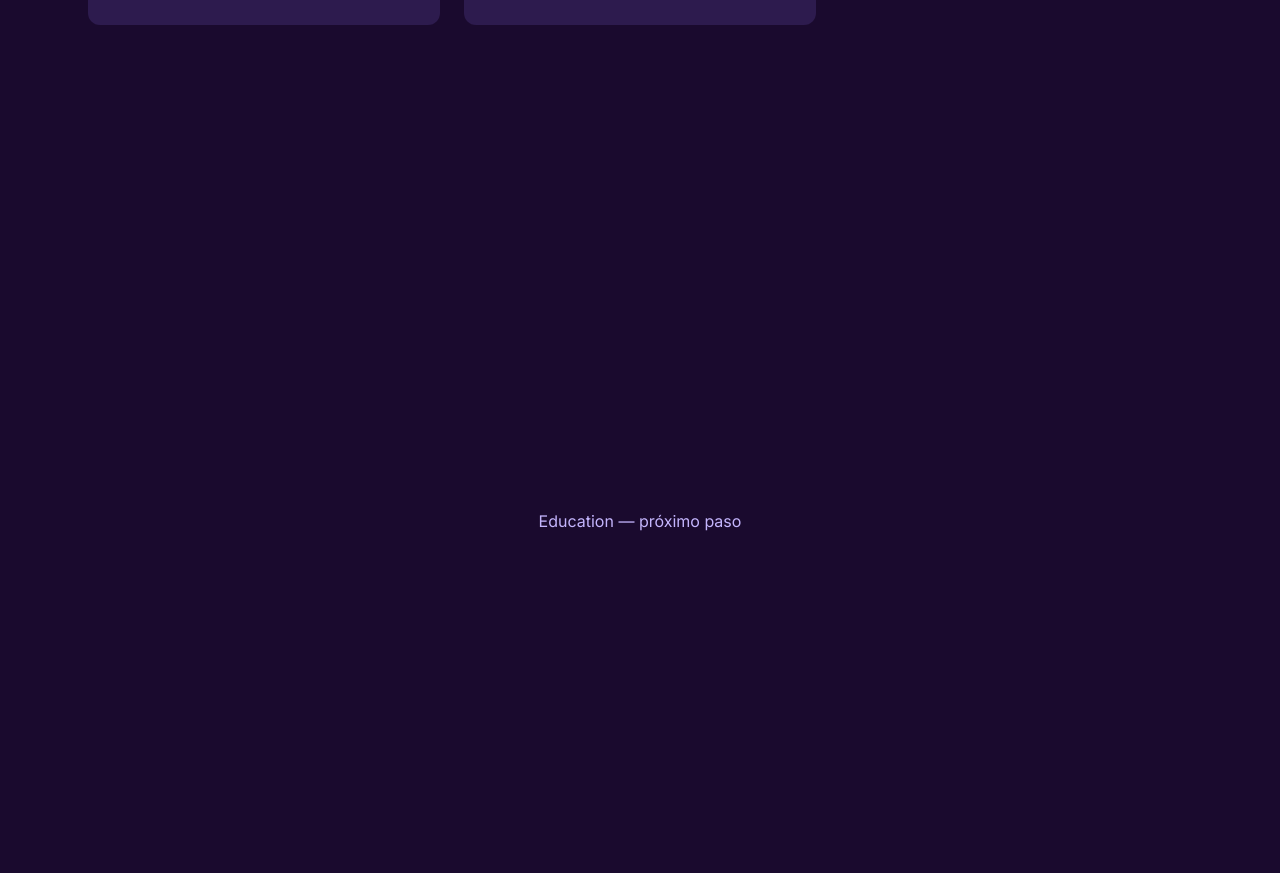
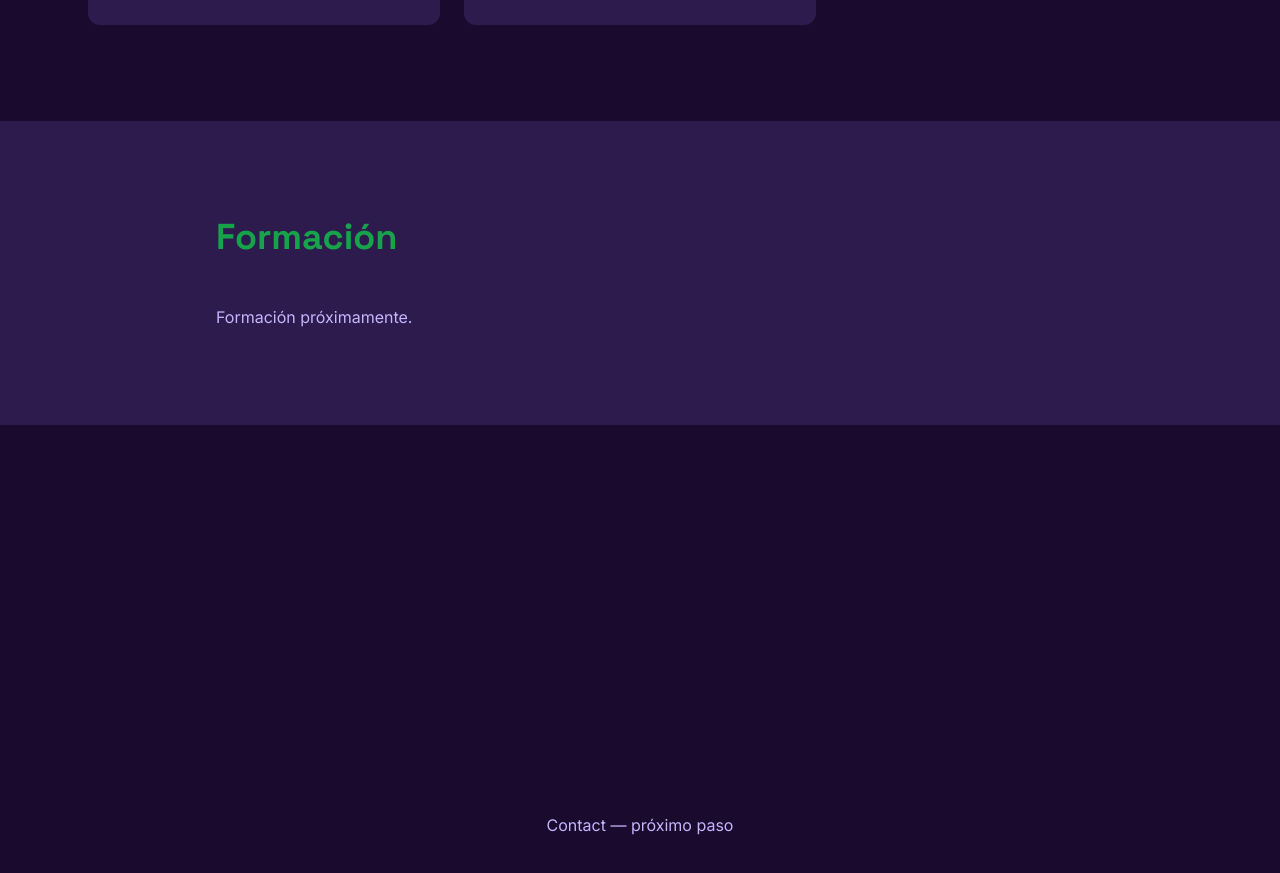
Before and after one commit to marianarojaszuluaga/Portfolio, a React app: page / in a window 1280 px wide. Shown: the part 2103-2976 px from the top of the page. Built offline with nearby package versions, Linux system fonts and the light colour scheme; the HTML template or start-up script is replaced by a standard one.

Commit message:
feat: add Education section

```diff
--- a/src/App.tsx
+++ b/src/App.tsx
@@ -2,6 +2,7 @@ import Nav from './components/Nav'
 import Hero from './components/Hero'
 import About from './components/About'
 import Projects from './components/Projects'
+import Education from './components/Education'
 
 export default function App() {
   return (
@@ -11,9 +12,7 @@ export default function App() {
         <Hero />
         <About />
         <Projects />
-        <section id="education" className="min-h-screen flex items-center justify-center">
-          <p className="text-text-muted">Education — próximo paso</p>
-        </section>
+        <Education />
         <section id="contact" className="min-h-screen flex items-center justify-center">
           <p className="text-text-muted">Contact — próximo paso</p>
         </section>
--- /dev/null
+++ b/src/components/Education.tsx
@@ -0,0 +1,51 @@
+import { motion, useInView } from 'framer-motion'
+import { useRef } from 'react'
+import { education } from '../content'
+
+export default function Education() {
+  const ref = useRef(null)
+  const inView = useInView(ref, { once: true, margin: '-100px' })
+
+  return (
+    <section id="education" className="py-24" style={{ backgroundColor: 'var(--surface)' }}>
+      <div className="max-w-4xl mx-auto px-6" ref={ref}>
+        <motion.h2
+          className="font-heading font-bold text-3xl md:text-4xl mb-12"
+          style={{ color: 'var(--accent-3)' }}
+          initial={{ opacity: 0, y: 20 }}
+          animate={inView ? { opacity: 1, y: 0 } : {}}
+          transition={{ duration: 0.5 }}
+        >
+          Formación
+        </motion.h2>
+        {education.length > 0 ? (
+          <div className="grid gap-4">
+            {education.map((item, i) => (
+              <motion.div
+                key={i}
+                className="rounded-xl p-6"
+                style={{ backgroundColor: 'var(--surface-2)' }}
+                initial={{ opacity: 0, x: -20 }}
+                animate={inView ? { opacity: 1, x: 0 } : {}}
+                transition={{ duration: 0.4, delay: i * 0.1 }}
+              >
+                <div className="flex items-start justify-between gap-4 flex-wrap">
+                  <div>
+                    <h3 className="font-heading font-bold text-text">{item.title}</h3>
+                    <p className="text-text-muted text-sm mt-1">{item.institution}</p>
+                  </div>
+                  <span className="text-xs font-mono px-3 py-1 rounded-full shrink-0" style={{ backgroundColor: 'var(--surface)', color: 'var(--text-muted)' }}>
+                    {item.period}
+                  </span>
+                </div>
+                {item.relevance && <p className="text-text-muted text-sm mt-3 leading-relaxed">{item.relevance}</p>}
+              </motion.div>
+            ))}
+          </div>
+        ) : (
+          <p className="text-text-muted">Formación próximamente.</p>
+        )}
+      </div>
+    </section>
+  )
+}
```
